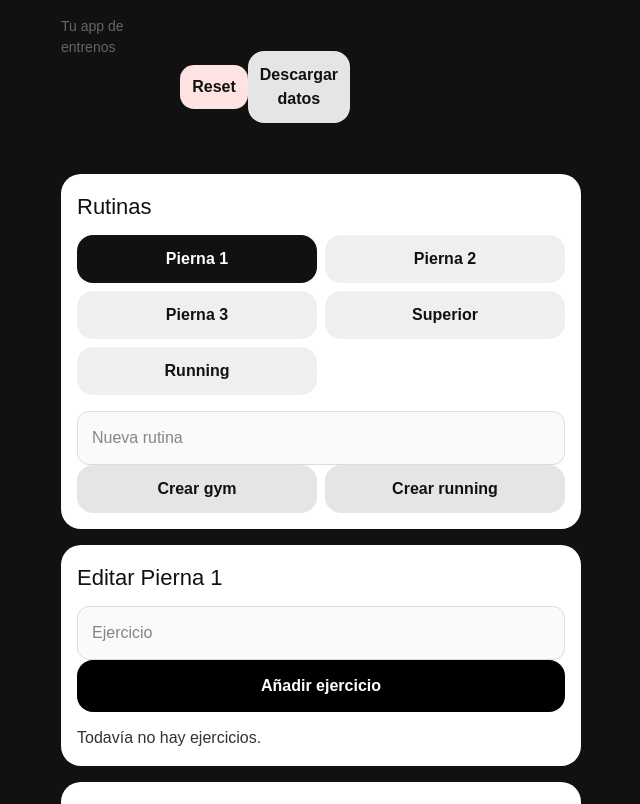
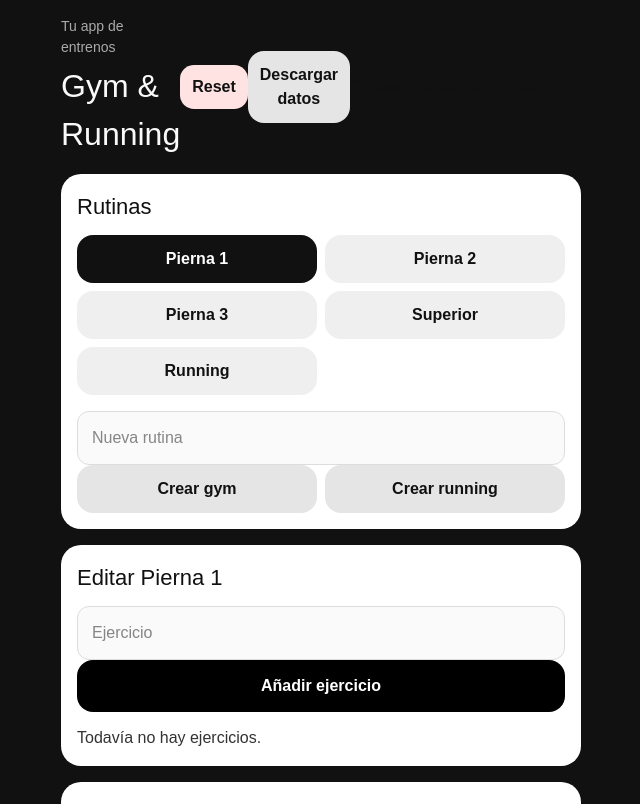
Before and after one commit to luciazarpe/mi-app-gym, a Next.js app: page / in a window 1280 px wide. Shown: the top 804 px of the page, without its empty margins (319-959 px from the left). Built offline with nearby package versions, Linux system fonts and the light colour scheme.

Commit message:
subo la app

```diff
--- a/src/app/page.js
+++ b/src/app/page.js
@@ -582,12 +582,13 @@ const styles = {
   },
   kicker: {
     margin: 0,
-    color: "#666",
+    color: "#aaa",
     fontSize: 14,
   },
   title: {
     margin: "4px 0 0 0",
     fontSize: 32,
+    color : "#f9f9f9",
   },
   card: {
     background: "#ffffff",
```
